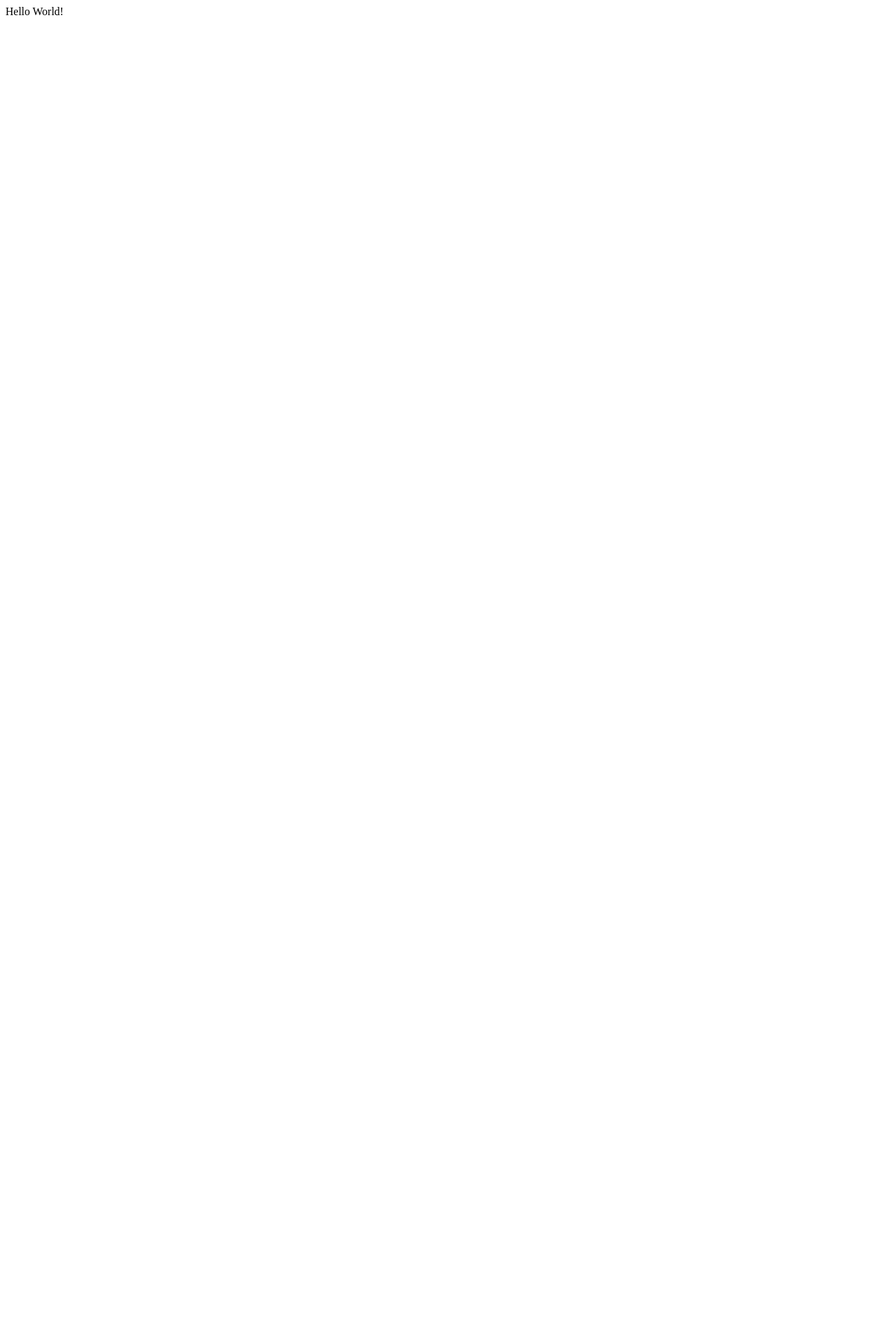
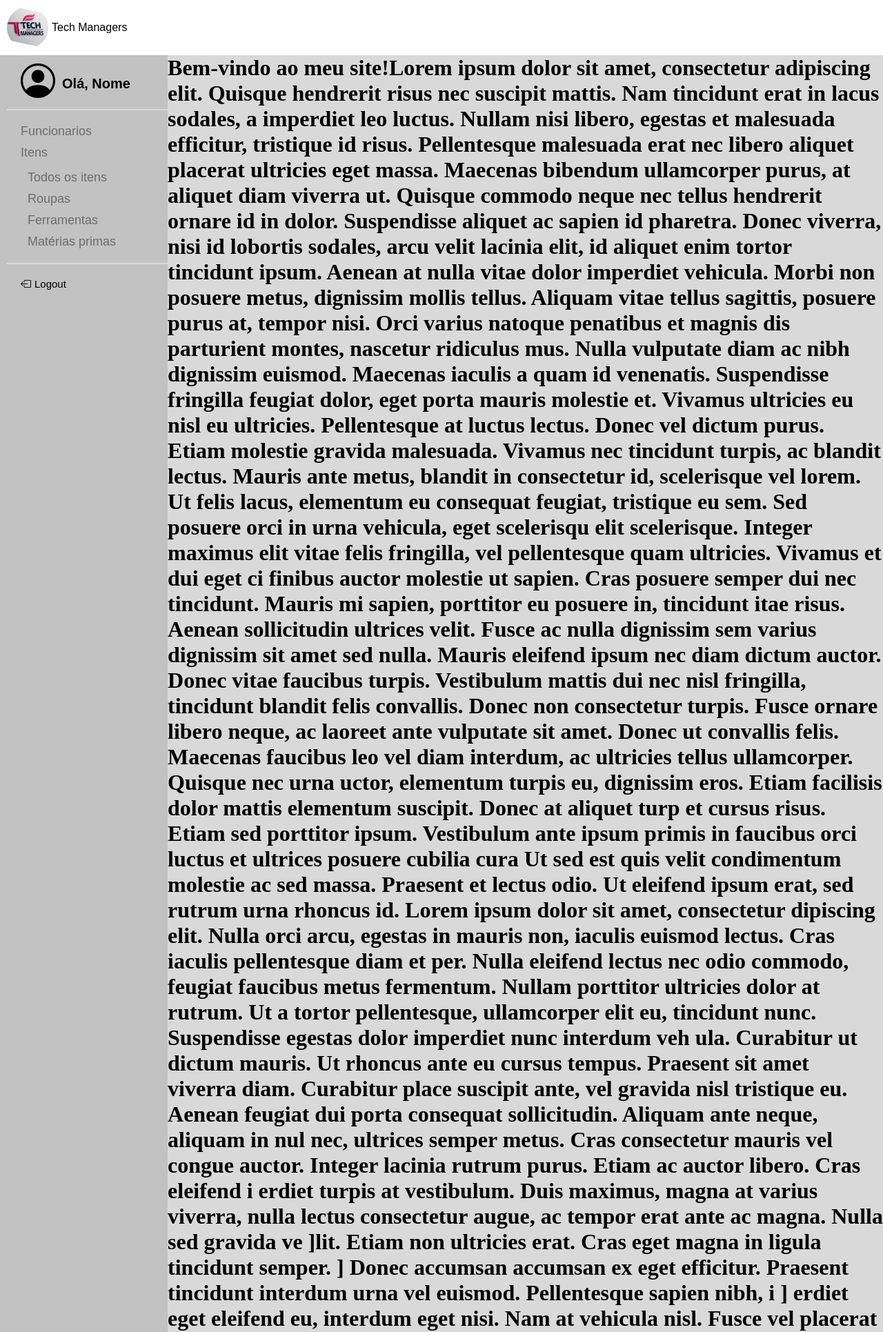
Before and after one commit to IsaHarue/TechManagers, a Flask app: page / in a window 1280 px wide. Before the commit the part shown is almost empty. Shown: the top 1931 px of the page at 69% size. Before the commit the page ends 22 px from the top, so only its background shows below. Run offline with Flask 3, Linux system fonts and the light colour scheme; some web fonts are replaced.

Commit message:
finalizacao da base

```diff
--- a/app.py
+++ b/app.py
@@ -1,6 +1,6 @@
 import email
 
-from flask import Flask, request, Response
+from flask import Flask, request, Response, render_template
 import json
 import sqlalchemy
 from flask_restful import Api, Resource
@@ -17,8 +17,8 @@ spec = FlaskPydanticSpec('flask',
 spec.register(app)
 
 @app.route('/')
-def Hello_Word():
-    return 'Hello World!'
+def inicial():
+    return render_template("teste.html")
 
 # ___________________________FUNCIONARIO____________________________
 @app.route('/add_funcionario', methods=['POST'])
--- a/static/base.css
+++ b/static/base.css
@@ -1,7 +1,7 @@
 @import url('https://fonts.googleapis.com/css2?family=Koulen&display=swap');
 @import url('https://fonts.googleapis.com/css2?family=Mako&display=swap');
 
-*{
+* {
     margin: 0;
     padding: 0;
 }
@@ -13,9 +13,9 @@
 }
 
 .mako-regular {
-  font-family: "Mako", sans-serif;
-  font-weight: 400;
-  font-style: normal;
+    font-family: "Mako", sans-serif;
+    font-weight: 400;
+    font-style: normal;
 }
 
 body {
@@ -24,20 +24,28 @@ body {
     flex-direction: column;
     justify-content: space-between;
     align-items: center;
-    height: 100vh;
+    height: auto;
 }
 
 header {
-    margin-bottom: auto;
-    bottom: 0%;
     width: 100%;
     height: 80px;
     background-color: #ffffff;
     display: flex;
     flex-direction: row;
+    padding-left: 20px;
+    justify-items: center;
+    text-align: center;
+    justify-content: flex-start;
+}
+
+#logo {
+    margin-right: auto;
+    display: flex;
+    text-align: center;
     align-items: center;
-    padding-left: 20px;
-    text-align: center;
+    gap: 5px;
+    width: auto;
 }
 
 main {
@@ -46,56 +54,23 @@ main {
     display: flex;
     flex-direction: row;
     align-items: start;
+    background-color: #C2C2C2;
 }
 
 footer {
     height: 50px;
-    position: absolute;
-    bottom: 0%;
     width: 100%;
     background-color: white;
+
 }
 
-#barraDePesquisa {
-    background-color: #f5f5f5f5;
-    border: solid 1px black;
-    border-radius: 15px;
-    width: 400px;
-    padding-left: 10px;
-    display: flex;
-    flex-direction: row;
-    align-items: center;
-    height: 30px;
-}
-
-#barra {
-    float: left;
-    background-color: transparent;
-    padding-left: 5px;
-    color: gray;
-    font-size: 18px;
-    border: none;
-    height: 32px;
-    width: 400px;
-    outline: none;
-}
-
-#logo {
-    margin-right: auto;
-    display: flex;
-    flex-direction: row;
-    text-align: center;
-    align-items: center;
-    gap: 5px;
-    width: auto;
-}
 
 #invisivel {
     width: 100px;
     margin-left: auto;
 }
 
-.sidebar hr{
+.sidebar hr {
     border: 1px solid #d9d9d9;
     margin-top: 10px;
     margin-bottom: 20px;
@@ -103,9 +78,8 @@ footer {
 }
 
 .sidebar {
-    height: 90%;
+    height: inherit;
     width: 300px;
-    left: 0%;
     background-color: #C2C2C2;
     color: #6c6c6c;
     padding-top: 10px;
@@ -115,28 +89,31 @@ footer {
     flex-direction: column;
 }
 
-#person{
+#person {
     color: black;
     font-size: 50px;
 }
-.pessoa{
+
+.pessoa {
     display: flex;
     flex-direction: row;
     font-size: 20px;
     margin-left: 30px;
 }
 
-.pessoa p{
+.pessoa p {
     margin-top: 20px;
     margin-left: 10px;
+    color: black;
+    font-weight: bold;
 }
 
-#logout{
+#logout {
     color: black;
     font-size: 15px;
 }
 
-.deslogar{
+.deslogar {
     display: flex;
     flex-direction: row;
     font-size: 15px;
@@ -144,45 +121,43 @@ footer {
     color: black;
 }
 
+.deslogar:hover {
+    font-weight: bold;
+}
+
 .deslogar p {
     margin-left: 5px;
 }
 
 
-
-dl{
+dl {
     margin-left: 10px;
     display: flex;
     flex-direction: column;
 
 }
 
-dt{
+dt {
     margin-left: 20px;
+    margin-bottom: 10px;
 }
 
-dd{
+.dt2{
+    margin-bottom: 15px;
+}
+
+dd {
     margin-left: 30px;
     margin-bottom: 10px;
 }
 
-#destaque{
-    width: auto;
-    height: auto;
-    padding: 10px;
-    padding-left: 5px;
-    background-color: #d9d9d9;
-    border-bottom-left-radius: 50px;
-    border-top-left-radius: 50px;
-    margin-bottom: 5px;
+dl #txt:hover {
+    color: black;
 }
 
-.hidden{
-    display: none;
 
-}
-
-.meio{
+.meio {
     width: 100%;
     height: 100%;
+    background-color: #d9d9d9;
 }
--- a/templates/CadastroItens.html
+++ b/templates/CadastroItens.html
@@ -183,7 +183,7 @@
     <div class="navbar navbar-expand-sm navbar-light bg-light">
         <div class="container-fluid">
             <a class="navbar-brand" id="logo">
-                <img src="logo.png" width="60" height="60">
+                <img src="imagens/logo.png" width="60" height="60">
                 <strong class="koulen-regular">Tech Managers</strong>
             </a>
 
--- a/templates/Teladegraficos.html
+++ b/templates/Teladegraficos.html
@@ -13,7 +13,7 @@
 <body>
     <header>
         <div class="logo">
-            <img src="logo.png" alt="Logo">
+            <img src="imagens/logo.png" alt="Logo">
             <h1>TECH MANAGERS</h1>
         </div>
     </header>
--- a/templates/adminitem.html
+++ b/templates/adminitem.html
@@ -21,7 +21,7 @@
     <div class="navbar navbar-expand-sm navbar-light bg-light">
         <div class="container-fluid">
             <a class="navbar-brand" id="logo">
-                <img src="logo.png" width="60" height="60">
+                <img src="imagens/logo.png" width="60" height="60">
                 <strong class="koulen-regular">Tech Managers</strong>
             </a>
 
--- a/templates/base.html
+++ b/templates/base.html
@@ -16,32 +16,28 @@
         <strong class="koulen-regular" id="txt_logo">Tech Managers</strong>
     </a>
 
-    <div class="d-flex align-center" id="barraDePesquisa">
-        <img src="imagens/icone_lupa.png" width="20" height="20" id="img_lupa">
-        <input type="search" id="barra" placeholder="Buscar">
-    </div>
+</header>
 
-    <div id="invisivel"></div>
-
-</header>
 
 <main>
     <div class="sidebar">
-        <div class="pessoa"> <i class="bi bi-person-circle" id="person"></i><p>Olá, Nome</p></div>
+        <div class="pessoa"><i class="bi bi-person-circle" id="person"></i>
+            <p>Olá, Nome</p></div>
         <hr>
         <dl class="lista">
-            <div id="destaque"><dt class="dt1">Funcionarios</dt></div>
-            <dt class="dt2">Itens</dt>
-            <dd class="dd1">Todos os itens</dd>
-            <dd class="dd2">Roupas</dd>
-            <dd class="dd3">Ferramentas</dd>
-            <dd class="dd4">Matérias primas</dd>
+            <dt class="dt1" id="txt">Funcionarios</dt>
+            <dt class="dt2" id="txt">Itens</dt>
+            <dd class="dd1" id="txt">Todos os itens</dd>
+            <dd class="dd2" id="txt">Roupas</dd>
+            <dd class="dd3" id="txt">Ferramentas</dd>
+            <dd class="dd4" id="txt">Matérias primas</dd>
         </dl>
         <hr>
-        <div class="deslogar"> <i class="bi bi-box-arrow-left" id="logout"></i><p>Logout</p></div>
-</div>
+        <div class="deslogar"><i class="bi bi-box-arrow-left" id="logout"></i>
+            <p>Logout</p></div>
+    </div>
     <div class="meio">
-        {% block conteudo %} {% endblock%}
+        {% block conteudo %} {% endblock %}
     </div>
 </main>
 
--- /dev/null
+++ b/templates/teste.html
@@ -0,0 +1,56 @@
+{% extends "base.html" %}
+
+
+{% block conteudo %}
+    <h1>Bem-vindo ao meu site!Lorem ipsum dolor sit amet, consectetur adipiscing elit. Quisque hendrerit risus nec suscipit
+        mattis. Nam tincidunt erat in lacus sodales, a imperdiet leo luctus. Nullam nisi libero, egestas et malesuada efficitur,
+        tristique id risus. Pellentesque malesuada erat nec libero aliquet placerat ultricies eget massa. Maecenas bibendum
+        ullamcorper purus, at aliquet diam viverra ut. Quisque commodo neque nec tellus hendrerit ornare id in dolor. Suspendisse
+        aliquet ac sapien id pharetra. Donec viverra, nisi id lobortis sodales, arcu velit lacinia elit, id aliquet enim tortor
+        tincidunt ipsum. Aenean at nulla vitae dolor imperdiet vehicula. Morbi non posuere metus, dignissim mollis tellus. Aliquam
+        vitae tellus sagittis, posuere purus at, tempor nisi. Orci varius natoque penatibus et magnis dis parturient montes,
+        nascetur ridiculus mus. Nulla vulputate diam ac nibh dignissim euismod. Maecenas iaculis a quam id venenatis.
+
+Suspendisse fringilla feugiat dolor, eget porta mauris molestie et. Vivamus ultricies eu nisl eu ultricies. Pellentesque
+        at luctus lectus. Donec vel dictum purus. Etiam molestie gravida malesuada. Vivamus nec tincidunt turpis,
+        ac blandit lectus. Mauris ante metus, blandit in consectetur id, scelerisque vel lorem.
+
+Ut felis lacus, elementum eu consequat feugiat, tristique eu sem. Sed posuere orci in urna vehicula, eget scelerisqu
+        elit scelerisque. Integer maximus elit vitae felis fringilla, vel pellentesque quam ultricies. Vivamus et dui eget
+        ci finibus auctor molestie ut sapien. Cras posuere semper dui nec tincidunt. Mauris mi sapien, porttitor eu posuere in, tincidunt
+        itae risus. Aenean sollicitudin ultrices velit. Fusce ac nulla dignissim sem varius dignissim sit amet sed nulla. Mauris eleifend ipsum nec diam dictum auctor. Donec vitae faucibus turpis. Vestibulum mattis dui nec nisl fringilla, tincidunt blandit felis convallis. Donec non consectetur turpis. Fusce ornare libero neque, ac laoreet ante vulputate sit amet.
+
+Donec ut convallis felis. Maecenas faucibus leo vel diam interdum, ac ultricies tellus ullamcorper. Quisque nec urna
+        uctor, elementum turpis eu, dignissim eros. Etiam facilisis dolor mattis elementum suscipit. Donec at aliquet turp
+        et cursus risus. Etiam sed porttitor ipsum. Vestibulum ante ipsum primis in faucibus orci luctus et ultrices posuere cubilia cura
+        Ut sed est quis velit condimentum molestie ac sed massa.
+
+Praesent et lectus odio. Ut eleifend ipsum erat, sed rutrum urna rhoncus id. Lorem ipsum dolor sit amet, consectetur
+        dipiscing elit. Nulla orci arcu, egestas in mauris non, iaculis euismod lectus. Cras iaculis pellentesque diam et
+        per. Nulla eleifend lectus nec odio commodo, feugiat faucibus metus fermentum. Nullam porttitor ultricies dolor at rutrum.
+
+Ut a tortor pellentesque, ullamcorper elit eu, tincidunt nunc. Suspendisse egestas dolor imperdiet nunc interdum veh
+        ula. Curabitur ut dictum mauris. Ut rhoncus ante eu cursus tempus. Praesent sit amet viverra diam. Curabitur place
+        suscipit ante, vel gravida nisl tristique eu. Aenean feugiat dui porta consequat sollicitudin. Aliquam ante neque, aliquam in nul
+        nec, ultrices semper metus. Cras consectetur mauris vel congue auctor. Integer lacinia rutrum purus. Etiam ac auctor libero. Cras eleifend i
+        erdiet turpis at vestibulum. Duis maximus, magna at varius viverra, nulla lectus consectetur augue, ac tempor erat ante ac magna. Nulla sed gravida ve
+        ]lit. Etiam non ultricies erat. Cras eget magna in ligula tincidunt semper.
+
+        ]
+Donec accumsan accumsan ex eget efficitur. Praesent tincidunt interdum urna vel euismod. Pellentesque sapien nibh, i
+        ]
+        erdiet eget eleifend eu, interdum eget nisi. Nam at vehicula nisl. Fusce vel placerat odio. Interdum et malesuada
+        ]
+        es ac ante ipsum primis in faucibus. Nam aliquet, urna ac sollicitudin fringilla, dui metus tempor lectus, id congue eros orci vi
+        ]
+        e ante. Sed aliquet massa a felis aliquet gravida. Suspendisse tincidunt velit in quam posuere congue. Integer enim neque, efficitur quis ti
+        ]
+        idunt ac, volutpat consequat nunc. Aliquam ligula quam, gravida sed dolor non, lacinia ultricies nisi. Fusce porta facilisis dolor eu molestie. Fusce
+        ]tincidunt ut ex ac scelerisque. Vivamus sed venenatis nulla, rhoncus pharetra tortor. Donec accumsan faucibus sodales.
+
+Vestibulum condimentum massa non ullamcorper ultrices. Vivamus laoreet vulputate eleifend. Phasellus quis mi gravida
+        x suscipit bibendum. Cras ullamcorper lectus ex, congue vulputate nisi blandit et. Cras libero eros, hendrerit auc
+        euismod vel, dapibus at leo. Donec vestibulum sollicitudin sem ac ullamcorper. Nam interdum, quam suscipit suscipit suscipit, dia
+        dui pulvinar sapien, eu sagittis turpis magna id ipsum. Aenean porttitor non augue a varius. Nullam suscipit at mi vel rutrum. Sed dictum nu
+        quam, quis cursus diam pretium ac. Pellentesque vitae vulputate tellus. Nam porta et purus sit amet imperdiet.</h1>
+{% endblock %}
```
Also changed, not shown: templates/imagens/logo.png (renamed from templates/logo.png), templates/imgs/Logo.png (deleted).
